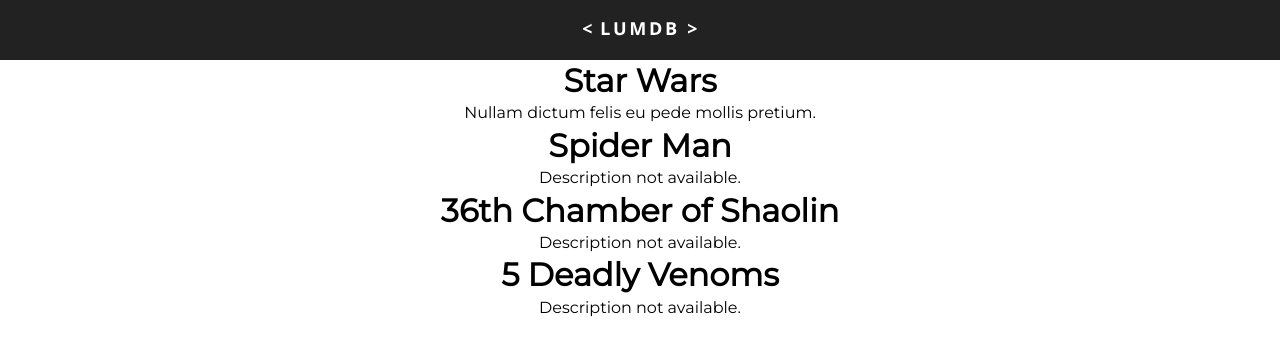
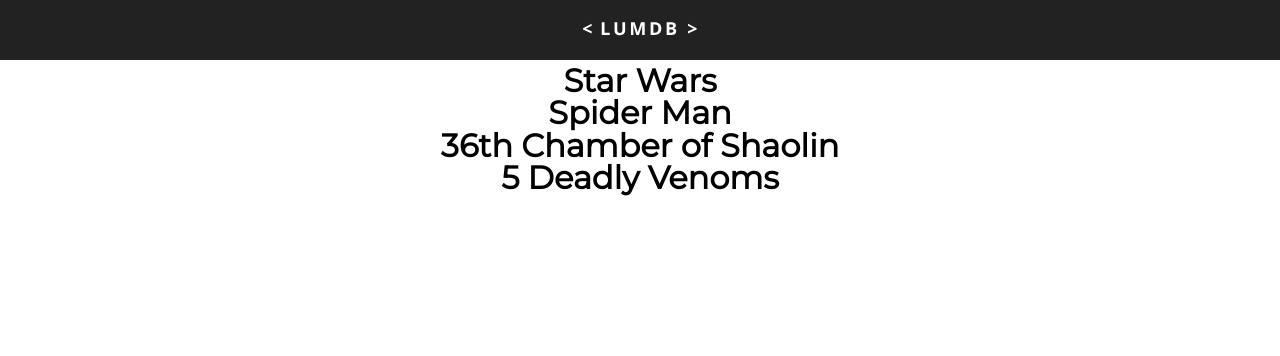
Before and after one commit to rebeccahongsf/react-moviedb, a React (Create React App) app: page / in a window 1280 px wide. Shown: the top 356 px of the page. Built offline with nearby package versions, Linux system fonts and the light colour scheme; no server answers.

Commit message:
Remove Movie Desc

```diff
--- a/src/App.js
+++ b/src/App.js
@@ -22,17 +22,25 @@ const movies = [{
 ];
 
 class App extends Component {
+  state = {
+    movies: []
+  }
+
   async componentDidMount() {
     try {
       const res = await fetch('https://api.themoviedb.org/3/discover/movie?api_key=500892bdb8989fc3ae5765f1838aa9e1&language=en-US&sort_by=popularity.desc&include_adult=false&include_video=false&page=1');
       const movies = await res.json();
       console.log(movies);
+      this.setState({
+        movies: movies.results
+      })
     } catch(e) {
       console.log(e);
     }
   }
 
   render() {
+    console.log(this.state.movies);
     return (
       <div className="App">
         <header className="App-header">
@@ -42,7 +50,6 @@ class App extends Component {
           <Movie
             key={movie.id}
             movie={movie}
-            desc={movie.desc}
           />
         ))}
       </div>
--- a/src/Movie.js
+++ b/src/Movie.js
@@ -6,14 +6,8 @@ export default class Movie extends Component {
   static propTypes = {
     movie: PropTypes.shape({
       title: PropTypes.string.isRequired
-    }),
-    desc: PropTypes.string
-  }
-
-  static defaultProps = {
-    desc: 'Description not available.'
-  }
-
+    })
+}
   render() {
     return(
       <div>
```
